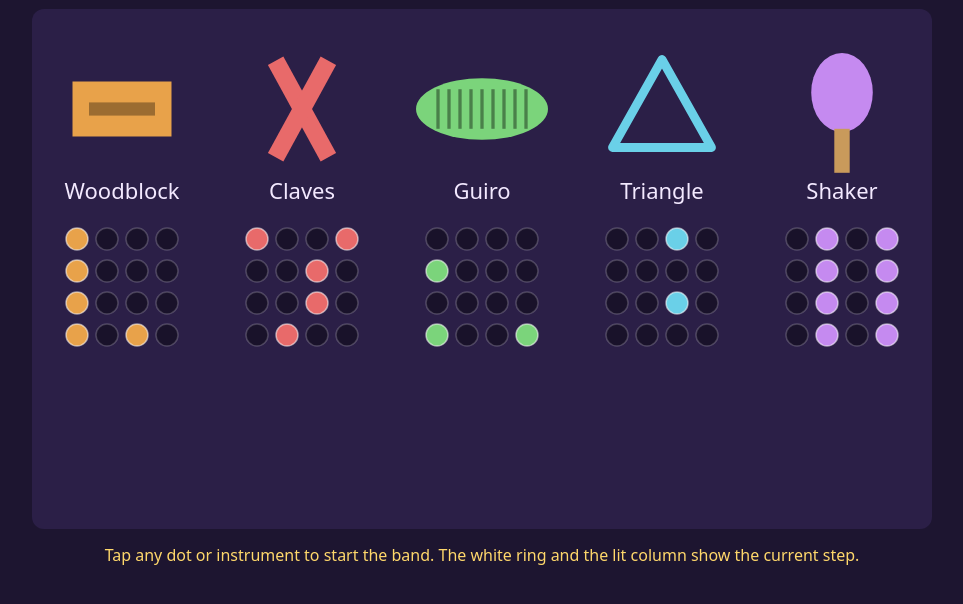
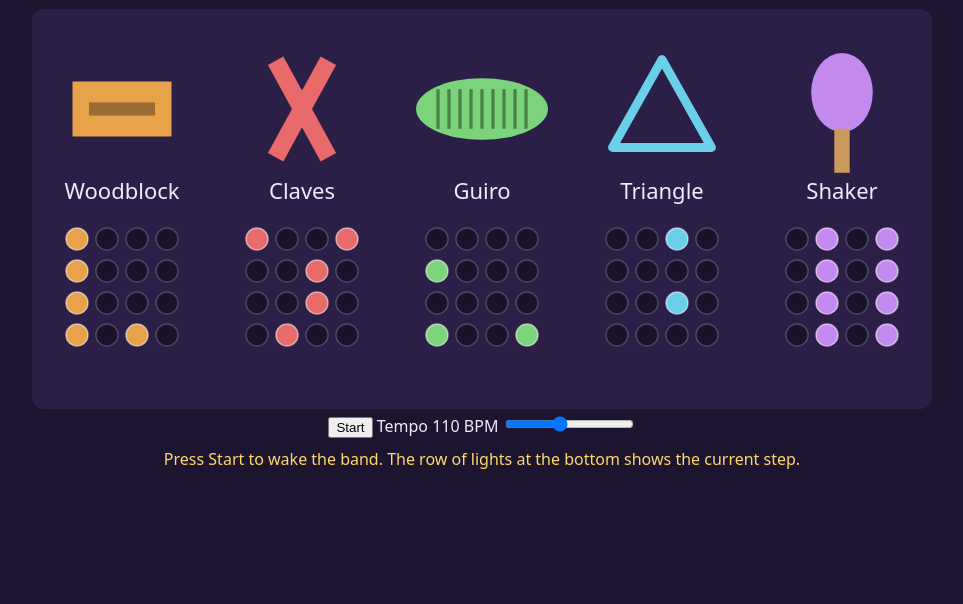
Before and after one commit to Wendle-The-Wizard/tap-and-scrape-band, a plain HTML site: page index.html in a window 1280 px wide. Shown: the part 84-688 px from the top of the page, without its empty margins (158-1121 px from the left). Drawn offline with Linux system fonts and the light colour scheme.

Commit message:
Tap and Scrape Band, version 5: I added a Start/Stop button and a tempo slider that changes

```diff
--- a/index.html
+++ b/index.html
@@ -1,6 +1,8 @@
 <!DOCTYPE html>
 <html lang="en">
-<head><meta charset="utf-8"><meta http-equiv="Content-Security-Policy" content="default-src 'none'; script-src 'self' 'unsafe-inline'; style-src 'self' 'unsafe-inline'; img-src 'self' data: blob:; media-src 'self' data: blob:; font-src 'self' data:; connect-src 'none'; form-action 'none'; base-uri 'none'; frame-src 'none'; worker-src 'self' blob:"><meta name="viewport" content="width=device-width,initial-scale=1"><meta charset="utf-8">
+<head><meta charset="utf-8"><meta http-equiv="Content-Security-Policy" content="default-src 'none'; script-src 'self' 'unsafe-inline'; style-src 'self' 'unsafe-inline'; img-src 'self' data: blob:; media-src 'self' data: blob:; font-src 'self' data:; connect-src 'none'; form-action 'none'; base-uri 'none'; frame-src 'none'; worker-src 'self' blob:"><meta name="viewport" content="width=device-width,initial-scale=1">
+<meta charset="utf-8">
+
 <meta name="viewport" content="width=device-width, initial-scale=1">
 <title>Tap and Scrape Band</title>
 <link rel="stylesheet" href="style.css">
@@ -8,8 +10,13 @@
 <body>
 <h1>Tap and Scrape Band</h1>
 <p class="sub">Tap a dot to switch a step on or off. Tap an instrument to hear it.</p>
-<canvas id="stage" width="900" height="520"></canvas>
-<p class="hint" id="hint">Tap any dot or instrument to start the band. The white ring and the lit column show the current step.</p>
+<canvas id="stage" width="900" height="400"></canvas>
+<div class="controls">
+<button id="start" type="button">Start</button>
+<label for="tempo">Tempo <span id="bpmLabel">110</span> BPM</label>
+<input id="tempo" type="range" min="60" max="180" value="110">
+</div>
+<p class="hint" id="hint">Press Start to wake the band. The row of lights at the bottom shows the current step.</p>
 <script src="sound.js"></script>
 <script src="band.js"></script>
 </body>
```
